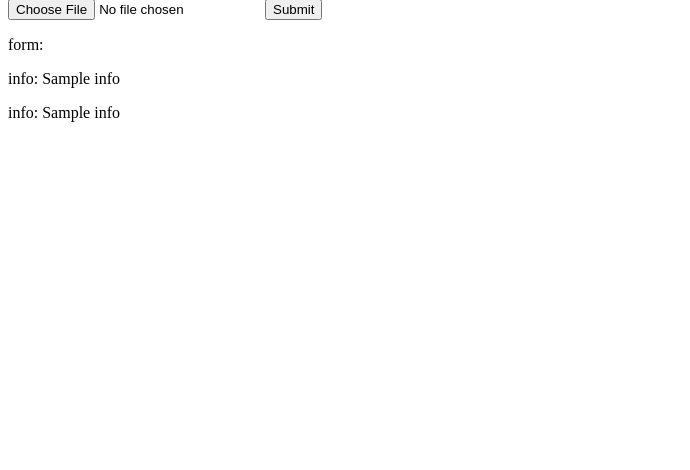
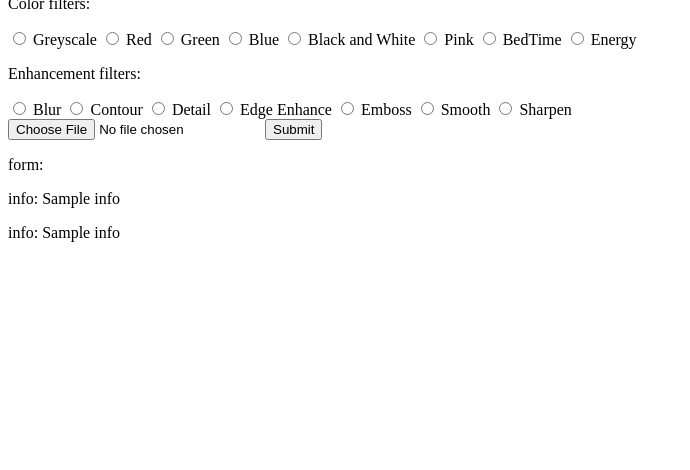
Before and after one commit to NicholasOrdoniaFSU/CIS4930_C, a Flask app: template flask_site/webapp/templates/index.html in a window 1280 px wide. Shown: the part 330-800 px from the top of the page, without its empty margins (0-690 px from the left). Run offline with Flask 2, Linux system fonts and the light colour scheme; the template is opened without the code that fills it: most values are stand-ins (such as "Sample title", 1, 10 or a date in 2020); form fields are guessed from the names that the template uses.

Commit message:
Add files via upload

```diff
--- a/flask_site/webapp/templates/base.html
+++ b/flask_site/webapp/templates/base.html
@@ -15,6 +15,9 @@
 		<div>
 			<img src="{{ url_for('static', filename='{% info[1] %}') }}" alt="leia.jpg" width="200"/>
 		</div>
+		<p>
+		Color filters:
+		</p>
 		<input type="radio" name="options" id="grey" value="grey"> Greyscale </input>
 		<input type="radio" name="options" id="red" value="red"> Red </input>
 		<input type="radio" name="options" id="green" value="green"> Green </input>
@@ -23,6 +26,16 @@
 		<input type="radio" name="options" id="pink" value="pink"> Pink </input>
 		<input type="radio" name="options" id="bt" value="bt"> BedTime </input>
 		<input type="radio" name="options" id="energy" value="energy"> Energy </input>
+		<p>
+		Enhancement filters:
+		</p>
+		<input type="radio" name="options" id="blur" value="blur"> Blur </input>
+		<input type="radio" name="options" id="con" value="con"> Contour </input>
+		<input type="radio" name="options" id="det" value="det"> Detail </input>
+		<input type="radio" name="options" id="edge" value="edge"> Edge Enhance </input>
+		<input type="radio" name="options" id="emb" value="emb"> Emboss </input>
+		<input type="radio" name="options" id="smo" value="smo"> Smooth </input>
+		<input type="radio" name="options" id="shar" value="shar"> Sharpen </input>
 		<div>
 			<!-- <input name="file_loc" type="text" />-->
 			{{form.image_loc(size=50)}}
```
